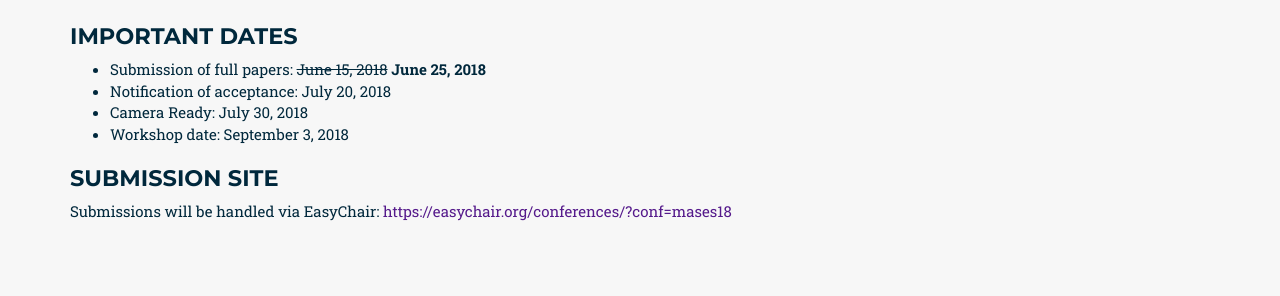
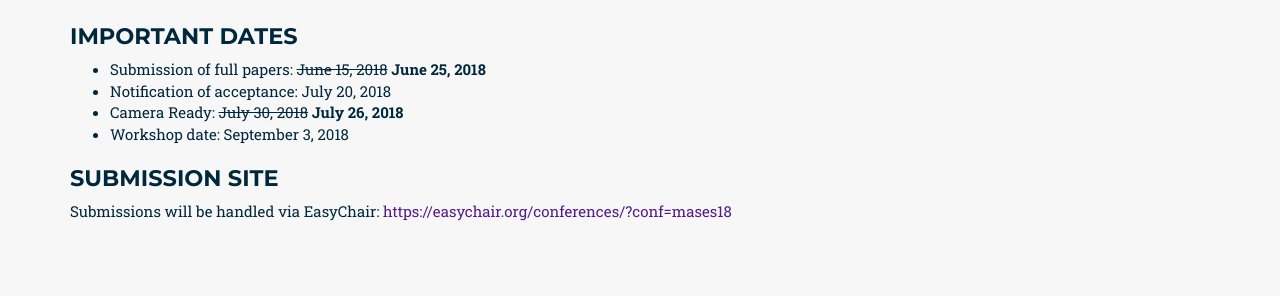
Before and after one commit to mases18/mases18.github.io, a Jekyll site: the page built from index.html, in a window 1280 px wide and 900 px high, scrolled down 2526 px. Shown: the part 158-454 px from the top of the window. Built offline with Jekyll 4.4.1, drawn with Linux system fonts in a browser that asks for light colours; some web fonts are replaced.

Commit message:
update camera ready date

```diff
--- a/_includes/2018_data/call.html
+++ b/_includes/2018_data/call.html
@@ -65,7 +65,7 @@ limited to:</span></p>
   <ul type=disc>
     <li>Submission of full papers: <strike>June 15, 2018</strike> <b>June 25, 2018</b></li>
     <li>Notification of acceptance: July 20, 2018</li>
-    <li>Camera Ready: July 30, 2018</li>
+    <li>Camera Ready: <strike>July 30, 2018</strike> <b>July 26, 2018</b></li>
     <li>Workshop date: September 3, 2018</li>
 </ul>
 
```
